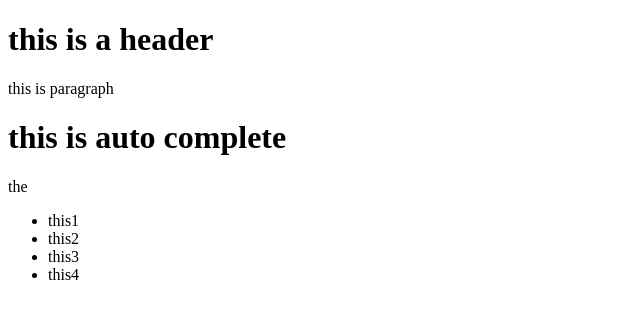
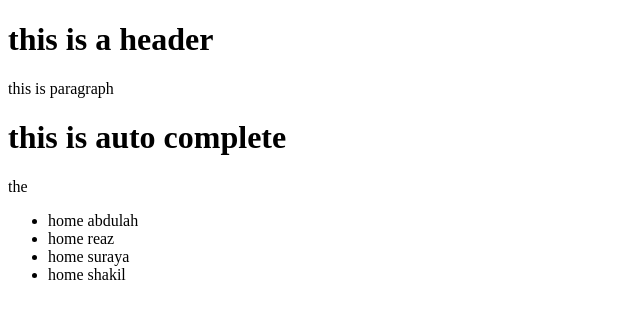
Before and after one commit to sobujhossein-byte/lesson_Project, a plain HTML site: page index.html in a window 1280 px wide. Shown: the whole page, without its empty margins (0-640 px from the left). Drawn offline with Linux system fonts and the light colour scheme.

Commit message:
Update index.html

```diff
--- a/index.html
+++ b/index.html
@@ -15,10 +15,10 @@
     <header>
         <nav>
             <ul>
-                <li>this1</li>
-                <li>this2</li>
-                <li>this3</li>
-                <li>this4</li>
+                <li>home abdulah</li>
+                <li>home reaz</li>
+                <li>home suraya</li>
+                <li>home shakil</li>
             </ul>
         </nav>
     </header>
```
